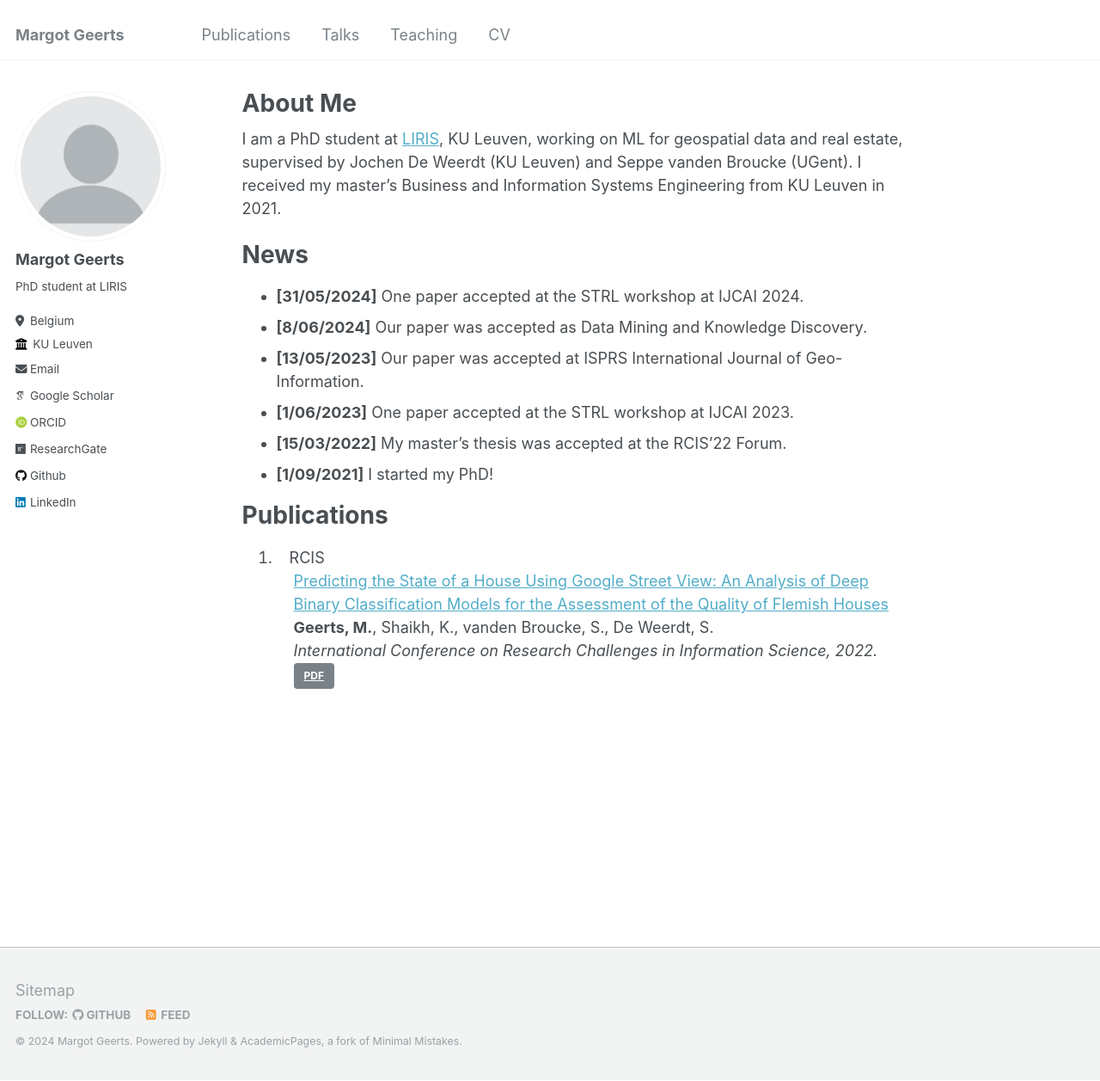
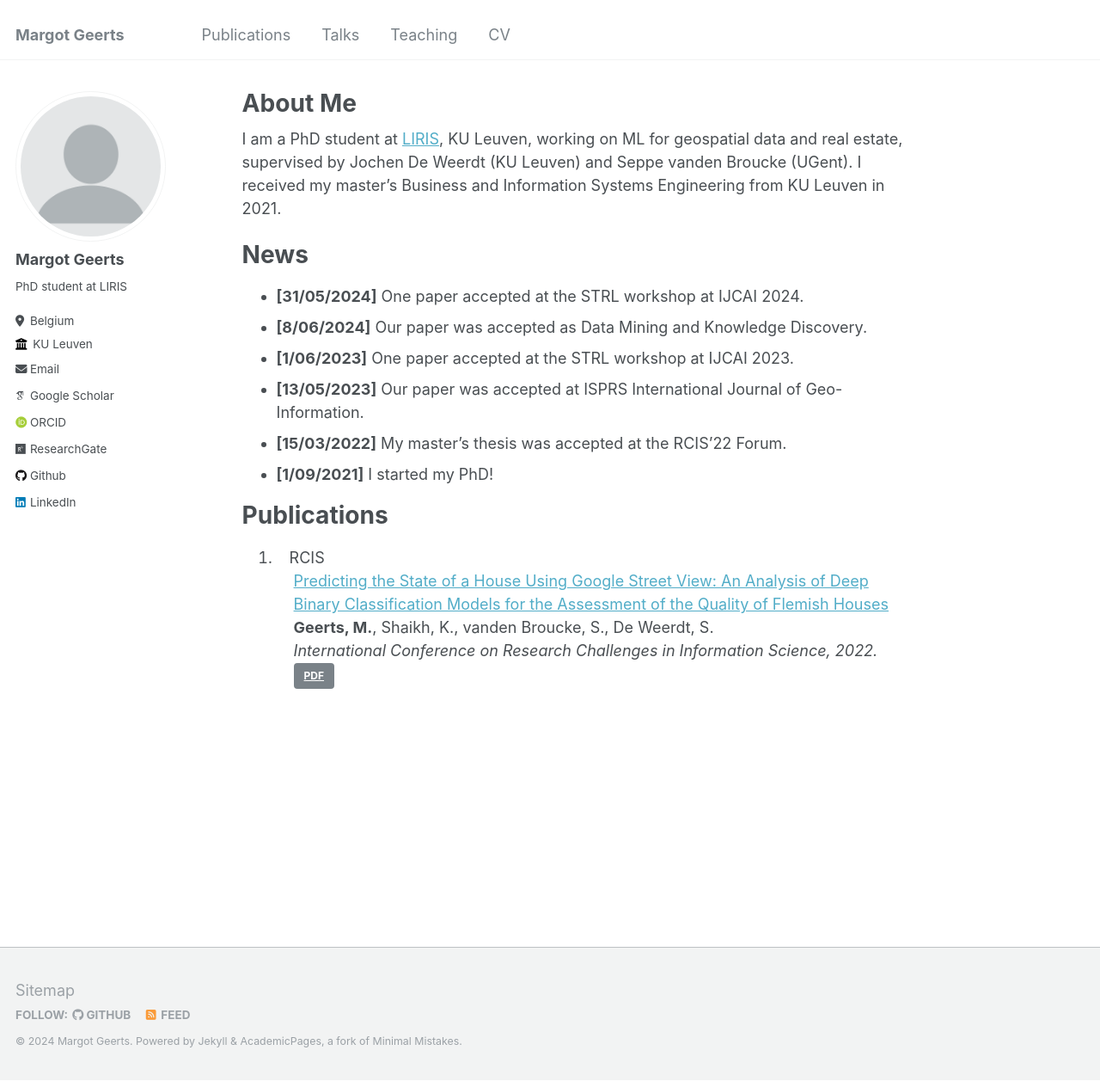
Before and after one commit to margotgeerts/margotgeerts.github.io, a Jekyll site: the page built from _pages/about.md, in a window 1280 px wide and 1257 px high. Shown: the whole window at 86% size. Built offline with Jekyll 4.4.1, drawn with Linux system fonts in a browser that asks for light colours; some web fonts are replaced.

```diff
--- a/_pages/about.md
+++ b/_pages/about.md
@@ -13,8 +13,8 @@ News
 ======
 * **[31/05/2024]** One paper accepted at the STRL workshop at IJCAI 2024.
 * **[8/06/2024]** Our paper was accepted as Data Mining and Knowledge Discovery.
+* **[1/06/2023]** One paper accepted at the STRL workshop at IJCAI 2023.
 * **[13/05/2023]** Our paper was accepted at ISPRS International Journal of Geo-Information.
-* **[1/06/2023]** One paper accepted at the STRL workshop at IJCAI 2023.
 * **[15/03/2022]** My master's thesis was accepted at the RCIS'22 Forum.
 * **[1/09/2021]** I started my PhD!
 
```
